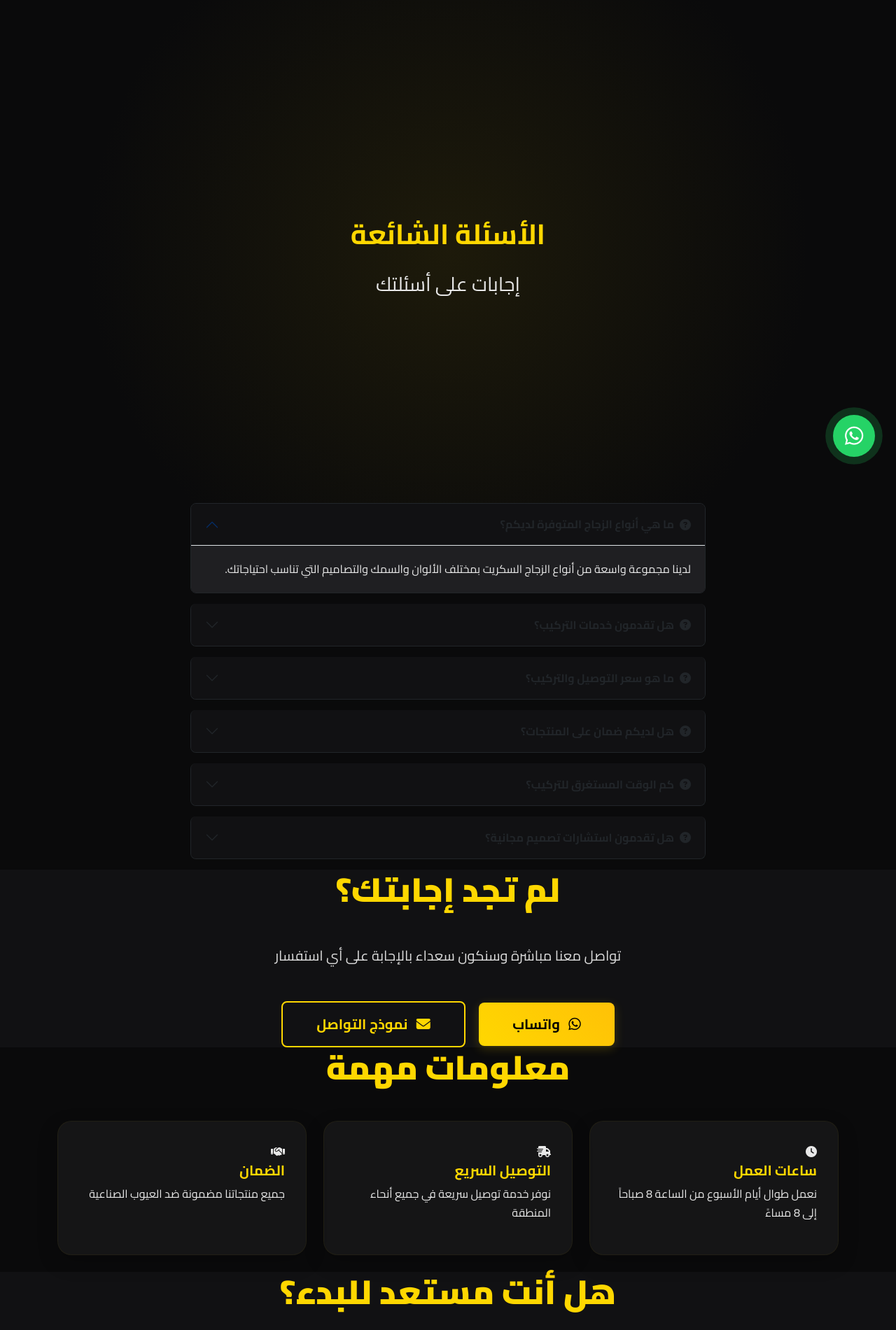
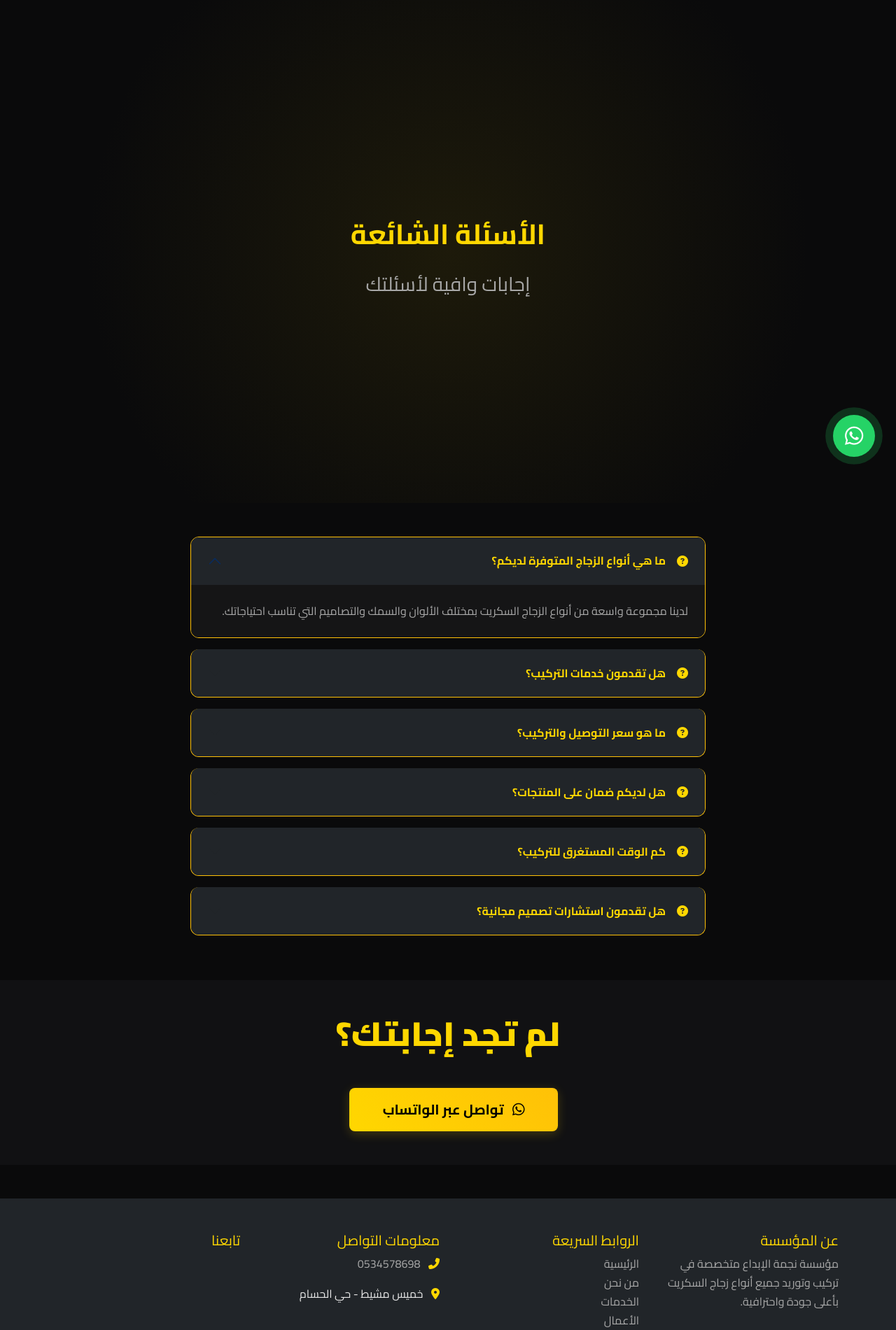
Before and after one commit to Nhgbl/najmat-alebdaa, a Django app: page /faq/ in a window 1280 px wide. Shown: the part 117-2018 px from the top of the page at 70% size. Run offline with Django 5.2, Linux system fonts and the light colour scheme; data comes from the database, SQL or seed files in the repository.

Commit message:
Revise FAQ page layout and content
Updated the FAQ page to enhance the content and styling.

```diff
--- a/main/templates/main/faq.html
+++ b/main/templates/main/faq.html
@@ -1,34 +1,28 @@
 {% extends 'main/base.html' %}
-
 {% block title %}الأسئلة الشائعة - مؤسسة نجمة الإبداع{% endblock %}
-
-{% block meta_description %}إجابات على الأسئلة الشائعة حول خدمات وأسعار مؤسسة نجمة الإبداع للزجاج السكريت.{% endblock %}
-
 {% block content %}
 
-<!-- قسم البطل -->
 <div class="hero-section">
     <div class="container">
         <h1 class="text-yellow fw-bold mb-4">الأسئلة الشائعة</h1>
-        <p class="lead fs-3">إجابات على أسئلتك</p>
+        <p class="lead fs-3 text-muted">إجابات وافية لأسئلتك</p>
     </div>
 </div>
 
-<!-- قسم الأسئلة والإجابات -->
-<div class="section">
+<div class="section py-5">
     <div class="container">
         <div class="row">
             <div class="col-lg-8 mx-auto">
                 <div class="accordion" id="faqAccordion">
                     {% for faq in faqs %}
-                    <div class="accordion-item" style="background-color: var(--dark-gray); border-color: var(--main-yellow); margin-bottom: 15px; border-radius: 8px; overflow: hidden;">
+                    <div class="accordion-item bg-dark border-warning mb-3" style="border-radius: 12px; overflow: hidden;">
                         <h2 class="accordion-header">
-                            <button class="accordion-button {% if forloop.first %}{% else %}collapsed{% endif %}" type="button" data-bs-toggle="collapse" data-bs-target="#faq{{ forloop.counter }}" style="background-color: var(--dark-gray); color: var(--main-yellow); font-weight: bold; padding: 20px;">
-                                <i class="fas fa-question-circle me-2"></i> {{ faq.question }}
+                            <button class="accordion-button {% if not forloop.first %}collapsed{% endif %} bg-dark text-yellow fw-bold p-4 shadow-none" type="button" data-bs-toggle="collapse" data-bs-target="#faq{{ forloop.counter }}">
+                                <i class="fas fa-question-circle me-3"></i> {{ faq.question }}
                             </button>
                         </h2>
                         <div id="faq{{ forloop.counter }}" class="accordion-collapse collapse {% if forloop.first %}show{% endif %}" data-bs-parent="#faqAccordion">
-                            <div class="accordion-body" style="background-color: var(--light-gray); padding: 20px;">
+                            <div class="accordion-body text-muted p-4" style="background-color: var(--card-bg);">
                                 {{ faq.answer }}
                             </div>
                         </div>
@@ -40,62 +34,12 @@
     </div>
 </div>
 
-<!-- قسم البحث عن إجابة -->
-<div class="section" style="background-color: var(--dark-gray);">
+<div class="section py-5" style="background-color: var(--dark-gray);">
     <div class="container text-center">
         <h2 class="section-title text-yellow mb-5">لم تجد إجابتك؟</h2>
-        <p class="fs-5 mb-5" style="color: #ddd;">تواصل معنا مباشرة وسنكون سعداء بالإجابة على أي استفسار</p>
         <a href="https://wa.me/{{ site_settings.whatsapp }}" target="_blank" class="btn btn-yellow btn-lg px-5 py-3 fs-5 me-3">
-            <i class="fab fa-whatsapp me-2"></i> واتساب
-        </a>
-        <a href="{% url 'main:contact' %}" class="btn btn-outline-warning btn-lg px-5 py-3 fs-5">
-            <i class="fas fa-envelope me-2"></i> نموذج التواصل
+            <i class="fab fa-whatsapp me-2"></i> تواصل عبر الواتساب
         </a>
     </div>
 </div>
-
-<!-- قسم المعلومات الإضافية -->
-<div class="section">
-    <div class="container">
-        <h2 class="section-title text-yellow mb-5">معلومات مهمة</h2>
-        <div class="row">
-            <div class="col-lg-4 col-md-6 mb-4" data-aos="fade-up">
-                <div class="service-box">
-                    <i class="fas fa-clock" style="color: var(--main-yellow);"></i>
-                    <h5 class="text-yellow fw-bold">ساعات العمل</h5>
-                    <p>نعمل طوال أيام الأسبوع من الساعة 8 صباحاً إلى 8 مساءً</p>
-                </div>
-            </div>
-            <div class="col-lg-4 col-md-6 mb-4" data-aos="fade-up" data-aos-delay="100">
-                <div class="service-box">
-                    <i class="fas fa-shipping-fast" style="color: var(--main-yellow);"></i>
-                    <h5 class="text-yellow fw-bold">التوصيل السريع</h5>
-                    <p>نوفر خدمة توصيل سريعة في جميع أنحاء المنطقة</p>
-                </div>
-            </div>
-            <div class="col-lg-4 col-md-6 mb-4" data-aos="fade-up" data-aos-delay="200">
-                <div class="service-box">
-                    <i class="fas fa-handshake" style="color: var(--main-yellow);"></i>
-                    <h5 class="text-yellow fw-bold">الضمان</h5>
-                    <p>جميع منتجاتنا مضمونة ضد العيوب الصناعية</p>
-                </div>
-            </div>
-        </div>
-    </div>
-</div>
-
-<!-- قسم الدعوة للعمل -->
-<div class="section" style="background-color: var(--dark-gray);">
-    <div class="container text-center">
-        <h2 class="section-title text-yellow mb-5">هل أنت مستعد للبدء؟</h2>
-        <p class="fs-5 mb-5" style="color: #ddd;">تواصل معنا اليوم واحصل على استشارة مجانية</p>
-        <a href="https://wa.me/{{ site_settings.whatsapp }}" target="_blank" class="btn btn-yellow btn-lg px-5 py-3 fs-5 me-3">
-            <i class="fab fa-whatsapp me-2"></i> واتساب
-        </a>
-        <a href="{% url 'main:contact' %}" class="btn btn-outline-warning btn-lg px-5 py-3 fs-5">
-            <i class="fas fa-phone-alt me-2"></i> اتصل بنا
-        </a>
-    </div>
-</div>
-
 {% endblock %}
```
